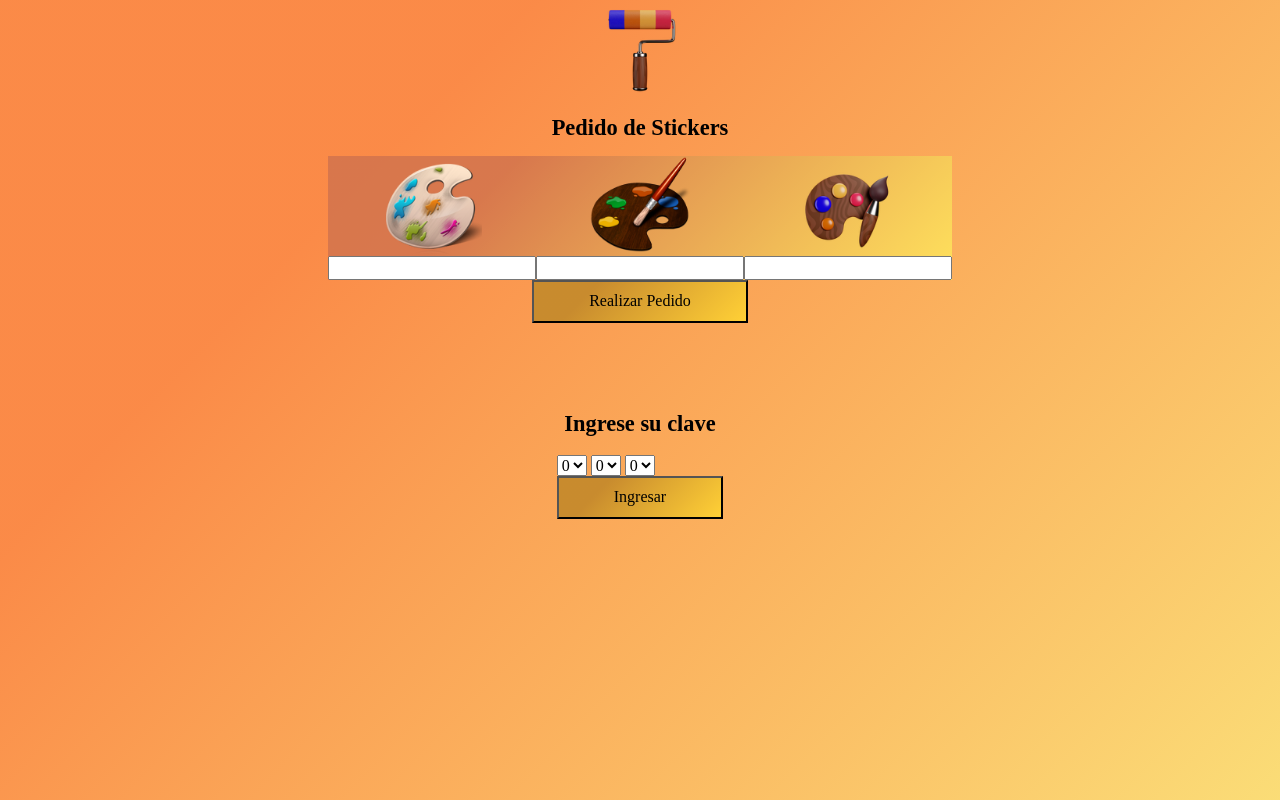
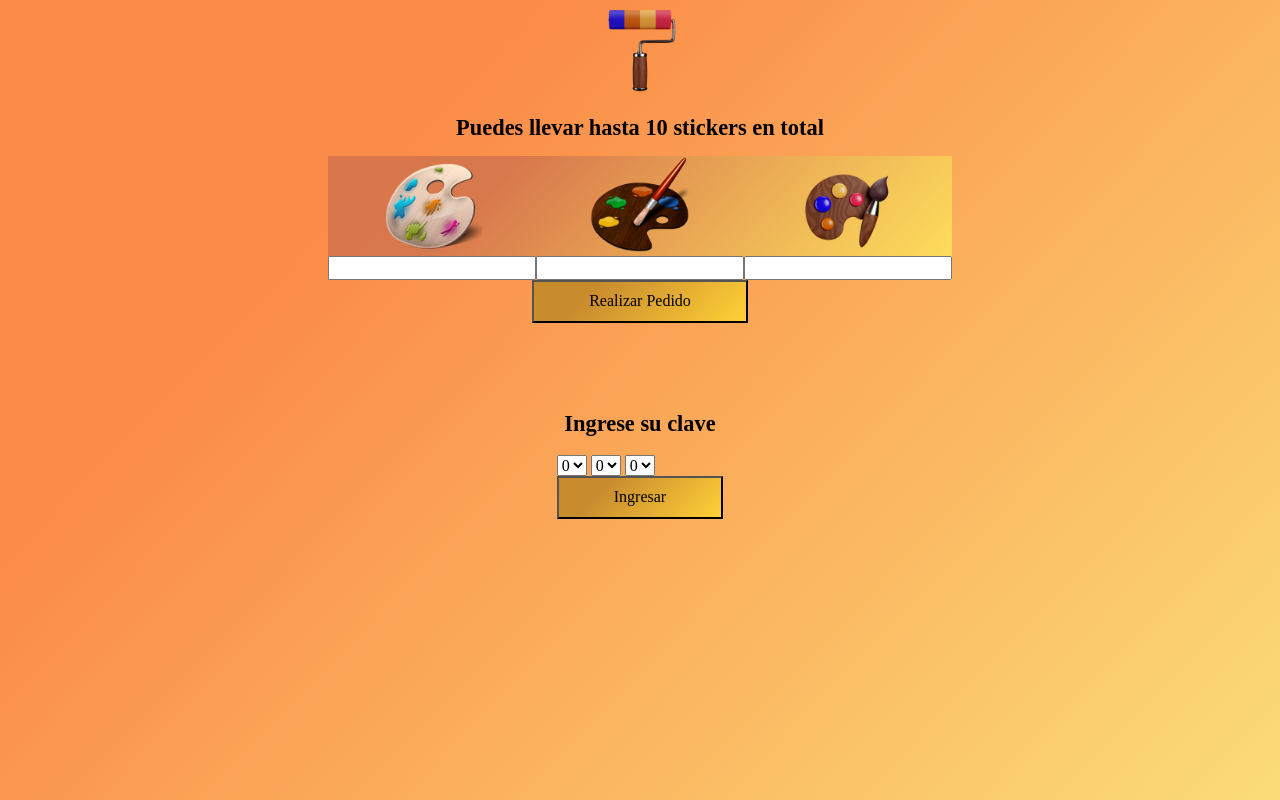
Before and after one commit to Skarmiris/bloque-3-Proyecto-2, a plain HTML site: page index.html in a window 1280 px wide. Drawn offline with Linux system fonts and the light colour scheme.

Commit message:
modificacion img

```diff
--- a/index.html
+++ b/index.html
@@ -16,7 +16,7 @@
     <main>
         <img id="imagen-click" src="/assets/imagen/4.png" alt="img">
         <!------------------parte 2 stikers--------------------->
-        <h1>Pedido de Stickers</h1>
+        <h1>Puedes llevar hasta 10 stickers en total</h1>
         <div class="grid-container">
             <div class="c-1">
                 <img src="/assets/imagen/1.png" alt="1">
```
